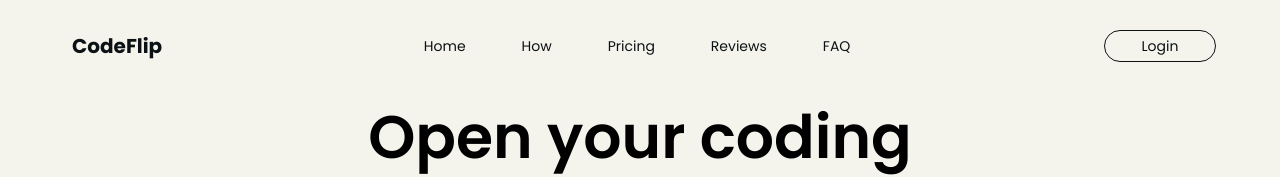
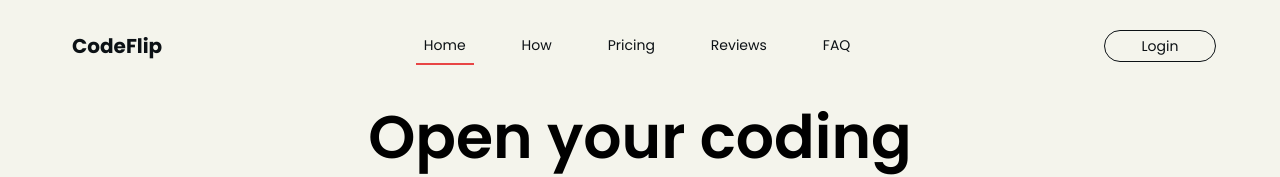
Before and after one commit to tomchan123/svelte-ui, a SvelteKit app: page /codeflip in a window 1280 px wide. Shown: the top 177 px of the page. Built offline with nearby package versions, Linux system fonts and the light colour scheme.

Commit message:
add navbar indicator

```diff
--- a/src/routes/codeflip/+page.svelte
+++ b/src/routes/codeflip/+page.svelte
@@ -2,12 +2,17 @@
 	import phoneBigImgUrl from '$lib/assets/codeflip/phone-big.png';
 	import phoneSmallImgUrl from '$lib/assets/codeflip/phone-small.png';
 	import phonesImgUrl from '$lib/assets/codeflip/phones.png';
+	import { onMount } from 'svelte';
 	import Accordion from './Accordion.svelte';
 	import { Footer, Price, Review, Step, Title } from './index';
 	import Navbar from './navbar.svelte';
 
-	let navEl: HTMLElement;
-	let stickNavClasses: string = 'p-6';
+	let homeEl: HTMLElement;
+	let howEl: HTMLElement;
+	let pricingEl: HTMLElement;
+	let reviewsEl: HTMLElement;
+	let faqEl: HTMLElement;
+	let currentSectionId: string | undefined;
 
 	//#region accordion
 	interface AccordionItem {
@@ -34,17 +39,70 @@
 		}
 	];
 	//#endregion
+
+	const navItems = [
+		{
+			id: 'chome',
+			text: 'Home',
+			url: '/codeflip',
+			isVisible: false
+		},
+		{
+			id: 'chow',
+			text: 'How',
+			url: '/codeflip#how',
+			isVisible: false
+		},
+		{
+			id: 'cpricing',
+			text: 'Pricing',
+			url: '/codeflip#pricing',
+			isVisible: false
+		},
+		{
+			id: 'creviews',
+			text: 'Reviews',
+			url: '/codeflip#reviews',
+			isVisible: false
+		},
+		{
+			id: 'cfaq',
+			text: 'FAQ',
+			url: '/codeflip#faq',
+			isVisible: false
+		}
+	];
+
+	onMount(() => {
+		const sectionObserver = new IntersectionObserver((entries) => {
+			for (const entry of entries) {
+				navItems.find((el) => el.id == entry.target.id)!.isVisible =
+					entry.isIntersecting;
+			}
+			currentSectionId = navItems.find((el) => el.isVisible)?.id;
+		});
+		sectionObserver.observe(homeEl);
+		sectionObserver.observe(howEl);
+		sectionObserver.observe(pricingEl);
+		sectionObserver.observe(reviewsEl);
+		sectionObserver.observe(faqEl);
+
+		return () => {
+			sectionObserver.disconnect();
+		};
+	});
 </script>
 
 <div
 	class="font-poppins bg-cf-beige bg-cf bg-[length:100vw_3000px] bg-no-repeat"
 >
 	<!-- Nav -->
-	<Navbar />
+	<Navbar items={navItems} {currentSectionId} />
 
 	<div class="w-[1000px] mx-auto">
 		<!-- Home -->
-		<section class="h-[90vh]">
+		<div id="home" class="relative" />
+		<section id="chome" class="h-[90vh]" bind:this={homeEl}>
 			<h1
 				class="text-6xl/normal font-semibold text-center mx-auto relative z-10"
 			>
@@ -64,7 +122,8 @@
 		</section>
 
 		<!-- How it works -->
-		<section class="mt-24">
+		<div id="how" class="relative top-2" />
+		<section id="chow" class="mt-24" bind:this={howEl}>
 			<Title>How it works</Title>
 			<div class="flex justify-center space-x-8 mt-14">
 				<Step
@@ -106,7 +165,8 @@
 		</section>
 
 		<!-- Pricing -->
-		<section class="mt-36">
+		<div id="pricing" class="relative top-8" />
+		<section id="cpricing" class="mt-36" bind:this={pricingEl}>
 			<Title>Pricing</Title>
 			<p class="text-sm mx-auto text-center mt-2 mb-14">
 				Choose the subscription plan that is right for you
@@ -119,7 +179,8 @@
 		</section>
 
 		<!-- Reviews -->
-		<section class="mt-36">
+		<div id="reviews" class="relative top-8" />
+		<section id="creviews" class="mt-36" bind:this={reviewsEl}>
 			<Title>Reviews</Title>
 			<p class="text-sm mx-auto text-center mt-2 mb-10">
 				See what others have to say about the app
@@ -131,7 +192,8 @@
 		</section>
 
 		<!-- FAQ -->
-		<section class="mt-36">
+		<div id="faq" class="relative top-8" />
+		<section id="cfaq" class="mt-36" bind:this={faqEl}>
 			<Title>FAQ</Title>
 			<div class="flex flex-col mt-10 space-y-6 h-[32rem]">
 				{#each accordions as accordion, i}
--- a/src/routes/codeflip/Navbar.svelte
+++ b/src/routes/codeflip/Navbar.svelte
@@ -28,6 +28,14 @@
 			cleanUp();
 		};
 	});
+
+	$: {
+		for (const item of items) {
+		}
+	}
+
+	export let items: any[];
+	export let currentSectionId: string | undefined;
 </script>
 
 <nav
@@ -38,11 +46,14 @@
 		<a href="/">CodeFlip</a>
 	</h1>
 	<div class="flex space-x-10 text-center text-sm">
-		<h3 class="p-2"><a href="/codeflip#home">Home</a></h3>
-		<h3 class="p-2"><a href="/codeflip#home">How</a></h3>
-		<h3 class="p-2"><a href="/codeflip#home">Pricing</a></h3>
-		<h3 class="p-2"><a href="/codeflip#home">Reviews</a></h3>
-		<h3 class="p-2"><a href="/codeflip#home">FAQ</a></h3>
+		{#each items as item}
+			<a
+				href={item.url}
+				class="p-2 transition-colors {item.id == currentSectionId
+					? 'border-b-2 border-cf-red'
+					: ''}"><h3>{item.text}</h3></a
+			>
+		{/each}
 	</div>
 	<button
 		class="border w-28 h-8 rounded-2xl text-sm text-center border-cf-black"
```
